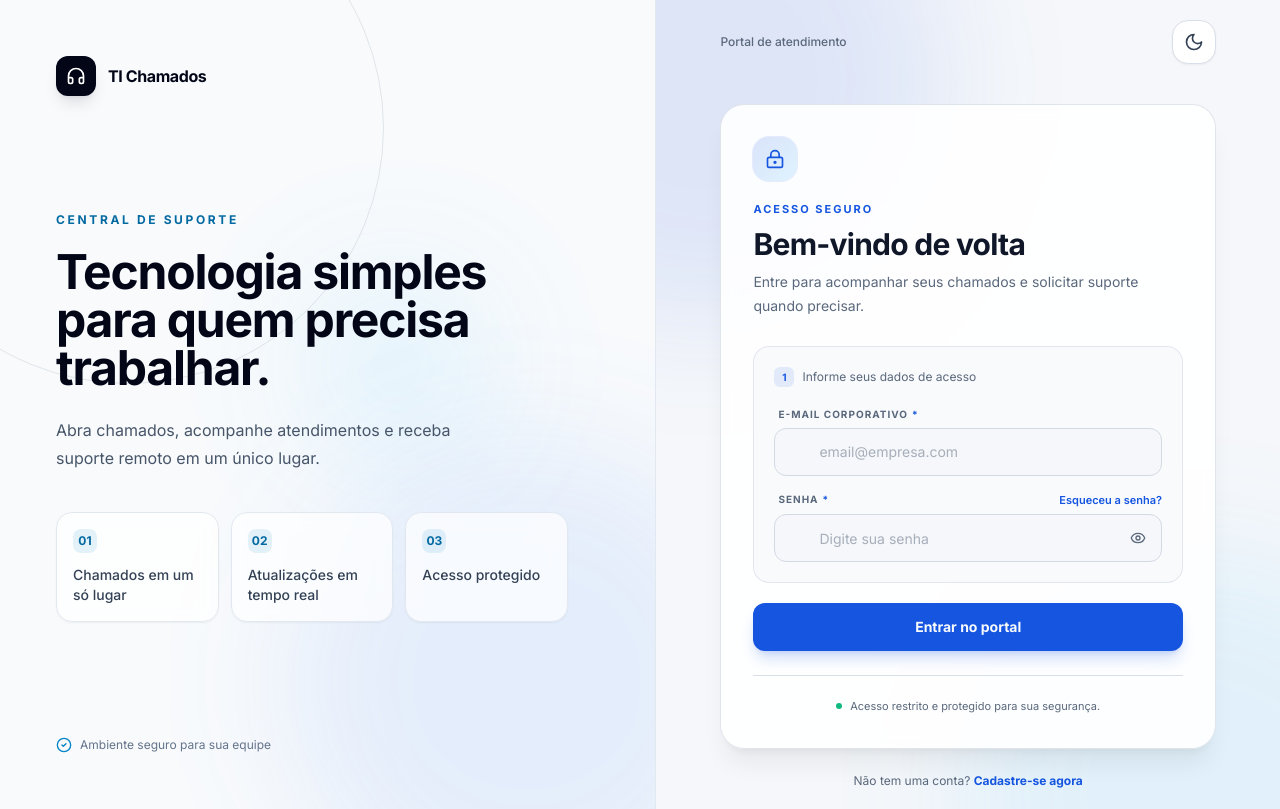
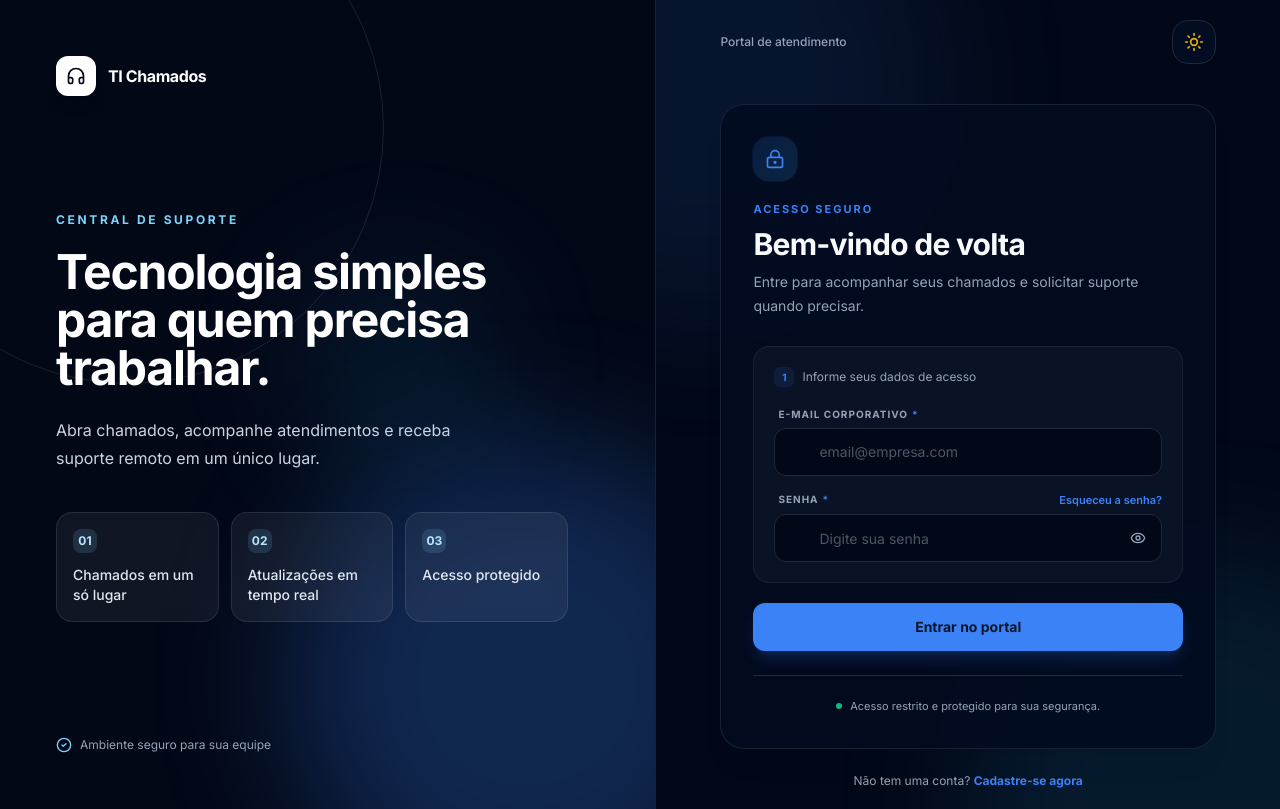
Before and after one commit to brenosoriani-max/ti-chamados, a Next.js app: page /login in a window 1280 px wide. Built offline with nearby package versions, Linux system fonts and the light colour scheme.

Commit message:
feat: update layout and styling for improved user experience

```diff
--- a/src/app/(dashboard)/cliente/page.tsx
+++ b/src/app/(dashboard)/cliente/page.tsx
@@ -23,15 +23,7 @@ export default async function ClientePage() {
 
   return (
     <div className="mx-auto max-w-6xl space-y-7">
-      <header className="relative overflow-hidden rounded-3xl border border-sky-200/80 bg-gradient-to-br from-sky-50 via-white to-blue-100 px-6 py-7 text-slate-950 shadow-xl shadow-slate-950/10 sm:px-8 sm:py-9 dark:border-white/10 dark:bg-[#030817] dark:text-white dark:shadow-black/30">
-        <div className="pointer-events-none absolute -right-12 -top-20 h-64 w-64 rounded-full bg-primary/20 blur-3xl dark:bg-primary/35" />
-        <div className="pointer-events-none absolute bottom-0 right-1/4 h-24 w-24 rounded-full bg-sky-400/25 blur-2xl dark:bg-sky-400/20" />
-        <div className="relative max-w-2xl">
-          <div className="mb-4 flex items-center gap-2 text-xs font-bold uppercase tracking-[0.18em] text-sky-700 dark:text-sky-300"><Sparkles className="h-4 w-4" /> Central de ajuda</div>
-          <h1 className="text-3xl font-bold tracking-tight sm:text-4xl">Olá, {session.name.split(" ")[0]}. Como podemos ajudar?</h1>
-          <p className="mt-3 max-w-xl text-sm leading-6 text-slate-600 dark:text-slate-300">Descreva o que aconteceu e nossa equipe acompanhará sua solicitação até a resolução.</p>
-        </div>
-      </header>
+
 
       <div className="grid gap-6 lg:grid-cols-[minmax(0,1fr)_320px]">
         <Card className="overflow-hidden border border-border/60 bg-card shadow-sm"><CardContent className="p-0"><div className="border-b border-border/60 px-6 py-5 sm:px-7"><div className="flex items-start gap-3"><div className="flex h-10 w-10 shrink-0 items-center justify-center rounded-xl bg-primary/10 text-primary"><FileText className="h-5 w-5" /></div><div><h2 className="font-bold tracking-tight">Abrir um novo chamado</h2><p className="mt-1 text-xs leading-5 text-muted-foreground">Quanto mais detalhes você informar, mais rápido poderemos ajudar.</p></div></div></div><div className="p-6 sm:p-7"><CreateTicketForm categories={categories} /></div></CardContent></Card>
--- a/src/app/globals.css
+++ b/src/app/globals.css
@@ -70,8 +70,18 @@
   * {
     @apply border-border;
   }
+
+  html {
+    @apply bg-background text-foreground;
+    background-color: hsl(var(--background));
+    color: hsl(var(--foreground));
+  }
+
   body {
     @apply bg-background text-foreground;
+    min-height: 100vh;
+    background: hsl(var(--background));
+    color: hsl(var(--foreground));
     font-feature-settings: "rlig" 1, "calt" 1;
   }
 }
--- a/src/app/layout.tsx
+++ b/src/app/layout.tsx
@@ -8,17 +8,21 @@ const inter = Inter({ subsets: ["latin"] });
 
 export const metadata: Metadata = {
   title: "TI Chamados | Service Desk",
-  description: "Portal de suporte técnico e gerenciamento de chamados."
+  description: "Portal de suporte técnico e gerenciamento de chamados.",
 };
 
 export default function RootLayout({ children }: Readonly<{ children: React.ReactNode }>) {
   return (
     <html lang="pt-BR" suppressHydrationWarning>
-
       <body className={`${inter.className} selection:bg-primary/20`}>
-        <ThemeProvider attribute="class" defaultTheme="system" enableSystem>
-        {children}
-        <Toaster position="top-right" expand={false} richColors closeButton />
+        <ThemeProvider
+          attribute="class"
+          defaultTheme="dark"
+          enableSystem
+          storageKey="ti-chamados-theme"
+        >
+          {children}
+          <Toaster position="top-right" expand={false} richColors closeButton />
         </ThemeProvider>
       </body>
     </html>
```
